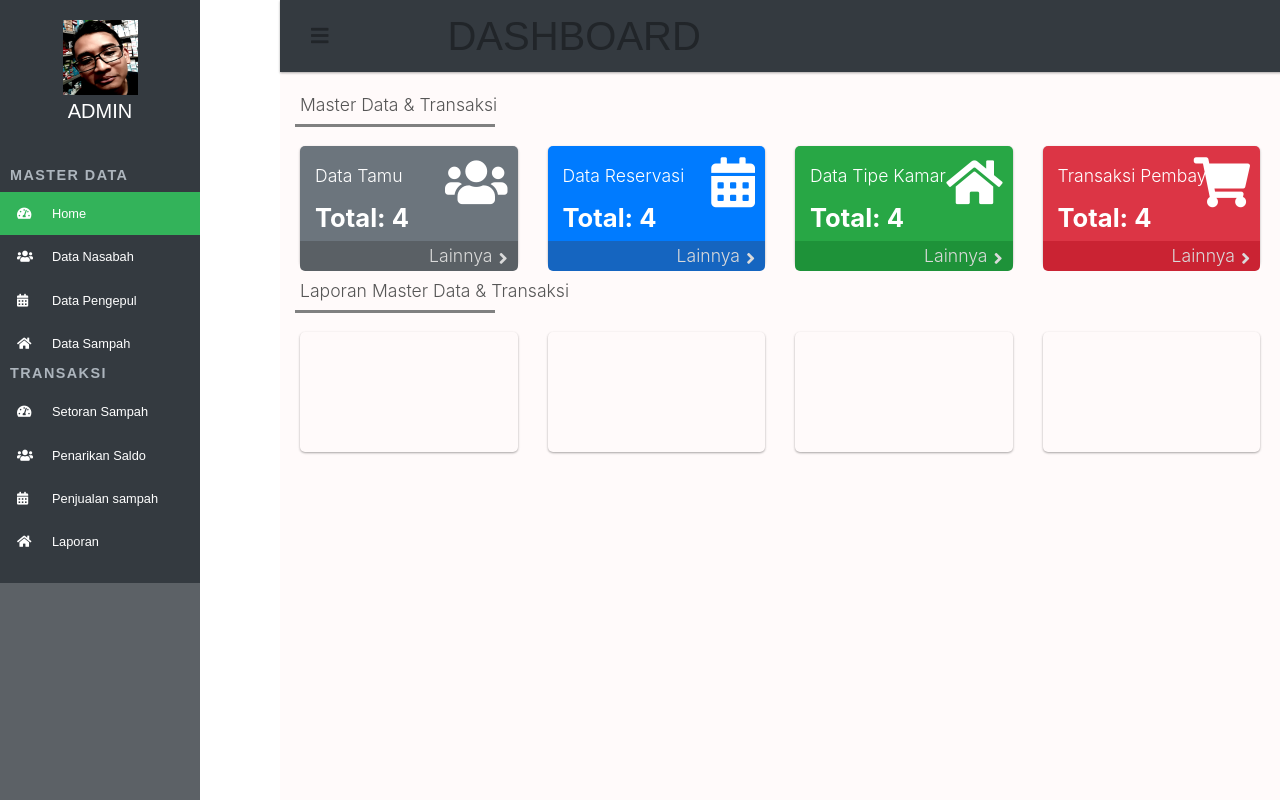
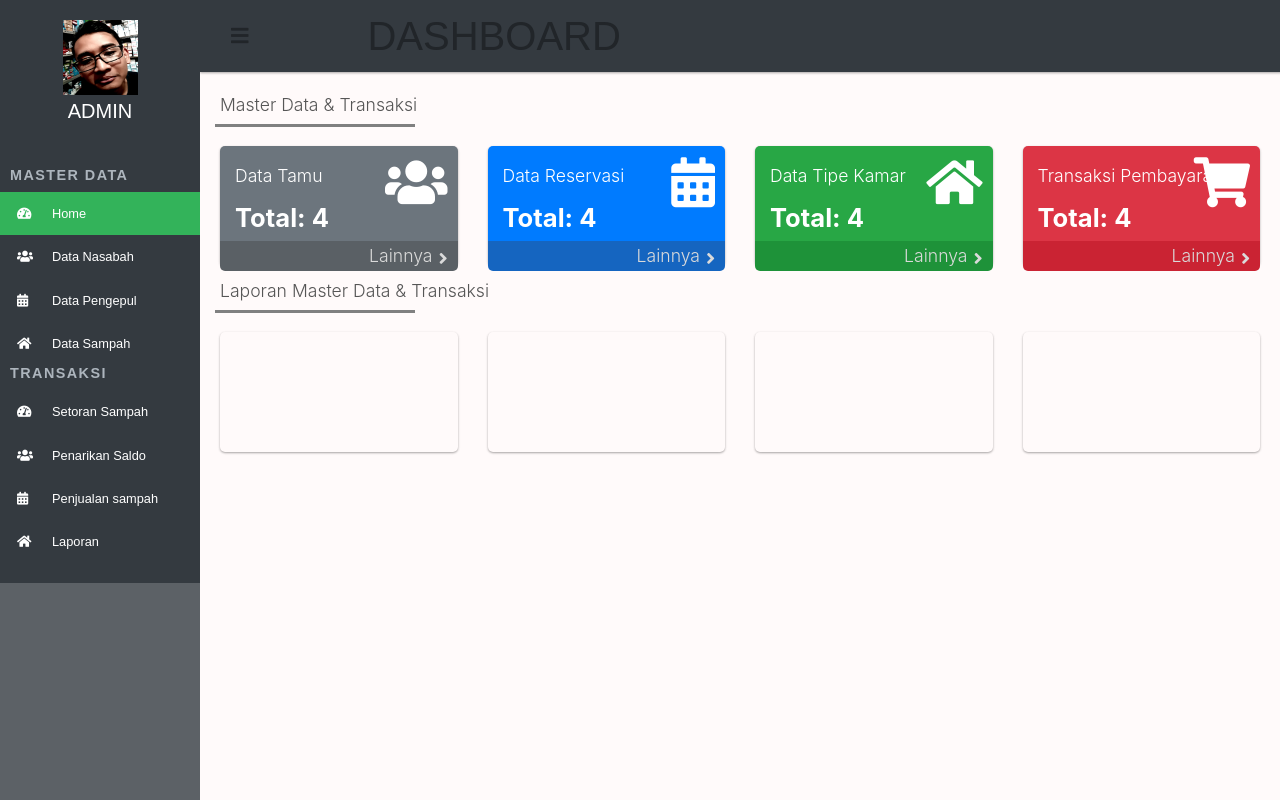
Before and after one commit to arta678/uas-web1, a PHP site: page /dashboard.php in a window 1280 px wide. Run offline with PHP 8.4, Linux system fonts and the light colour scheme; data comes from the database, SQL or seed files in the repository; some libraries are stand-ins or nearby versions.

Commit message:
Update style.css
line 478

```diff
--- a/css/style.css
+++ b/css/style.css
@@ -475,7 +475,7 @@
 /*           CONTENT HEADER            */
 /*-------------------------------------*/
 #content {
-    width: calc(100% - 280px);
+    width: calc(100% - 200px); /*lebar asli dikurang lebar sidebar*/
     min-height: 100vh;
     transition: all 0.20s;
     position: absolute;
```
